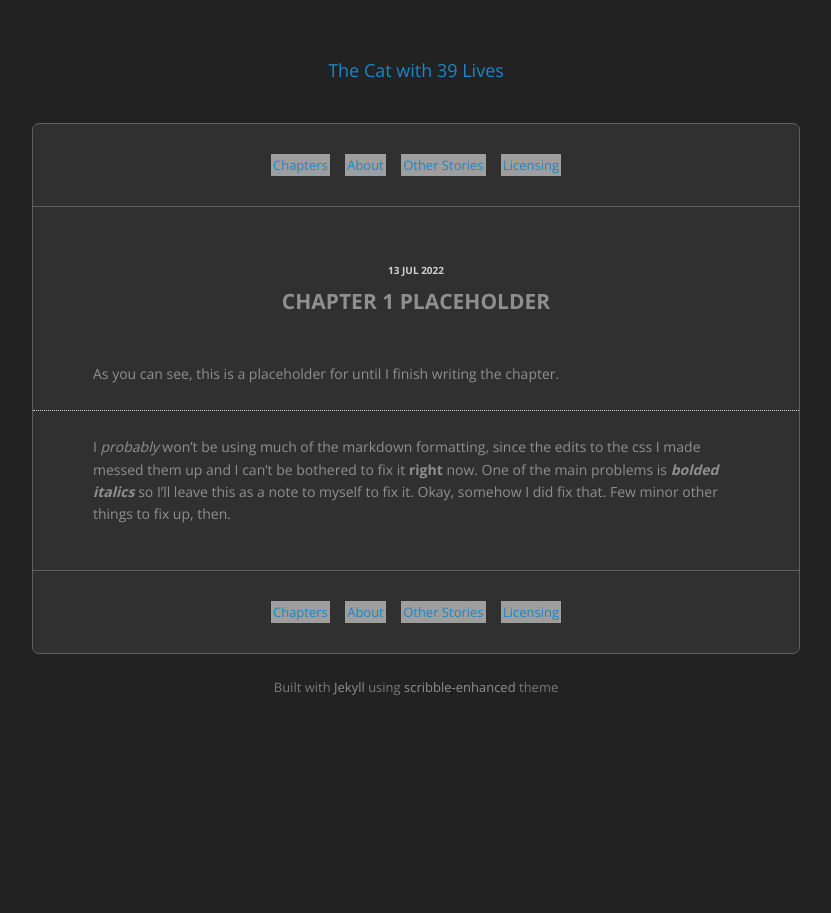
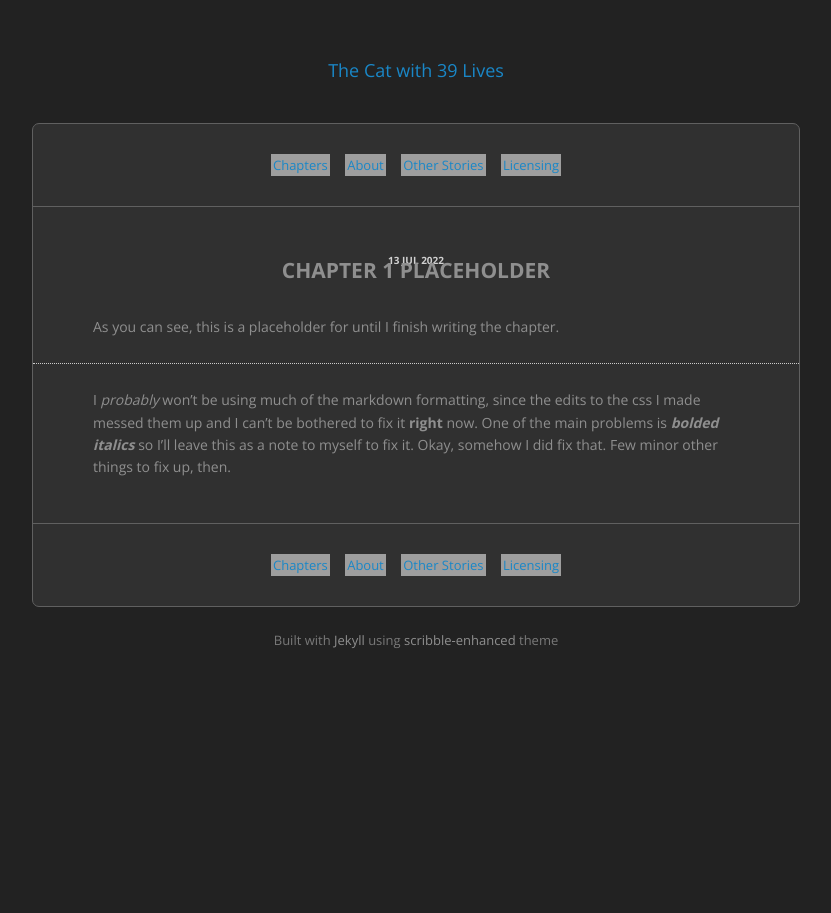
Before and after one commit to mehkanik/C39, a Jekyll site: the page built from _posts/2022-07-13-placeholder.md, in a window 1280 px wide. Shown: the whole page, without its empty margins (224-1055 px from the left). Built offline with Jekyll 4.4.1, drawn with Linux system fonts in a browser that asks for light colours; grey boxes are pictures that could not be loaded.

Commit message:
moooore css

```diff
--- a/stylesheets/style.css
+++ b/stylesheets/style.css
@@ -346,8 +346,8 @@ section.post ul li, section.post ol li {
 section.post h1 {
     text-transform: uppercase;
     text-align: center;
-    line-height: 1.5em;
-    margin-bottom: 45px;
+    line-height: 0.5em;
+    margin-bottom: 40px;
 }
 
 section.post h1 .date {
```
